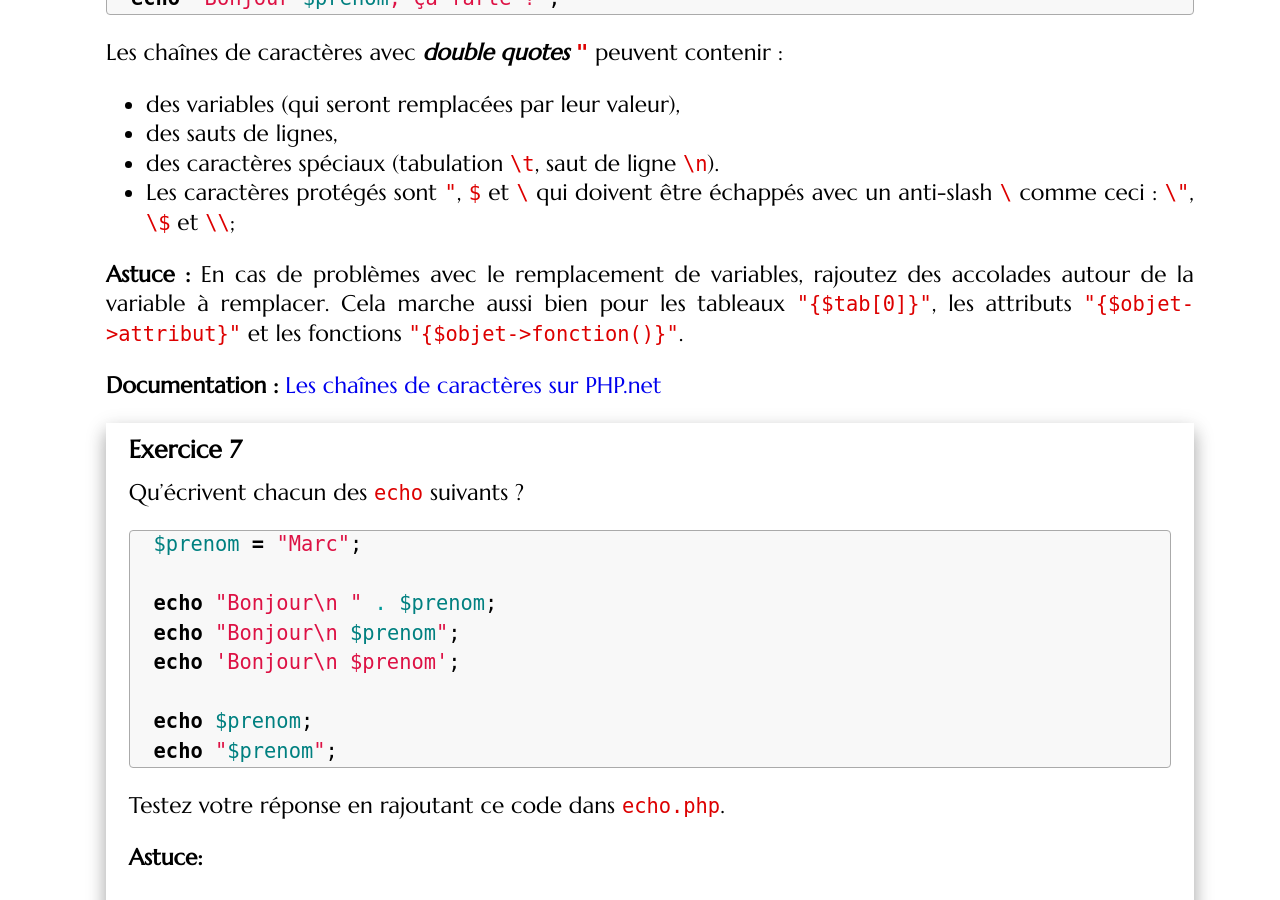
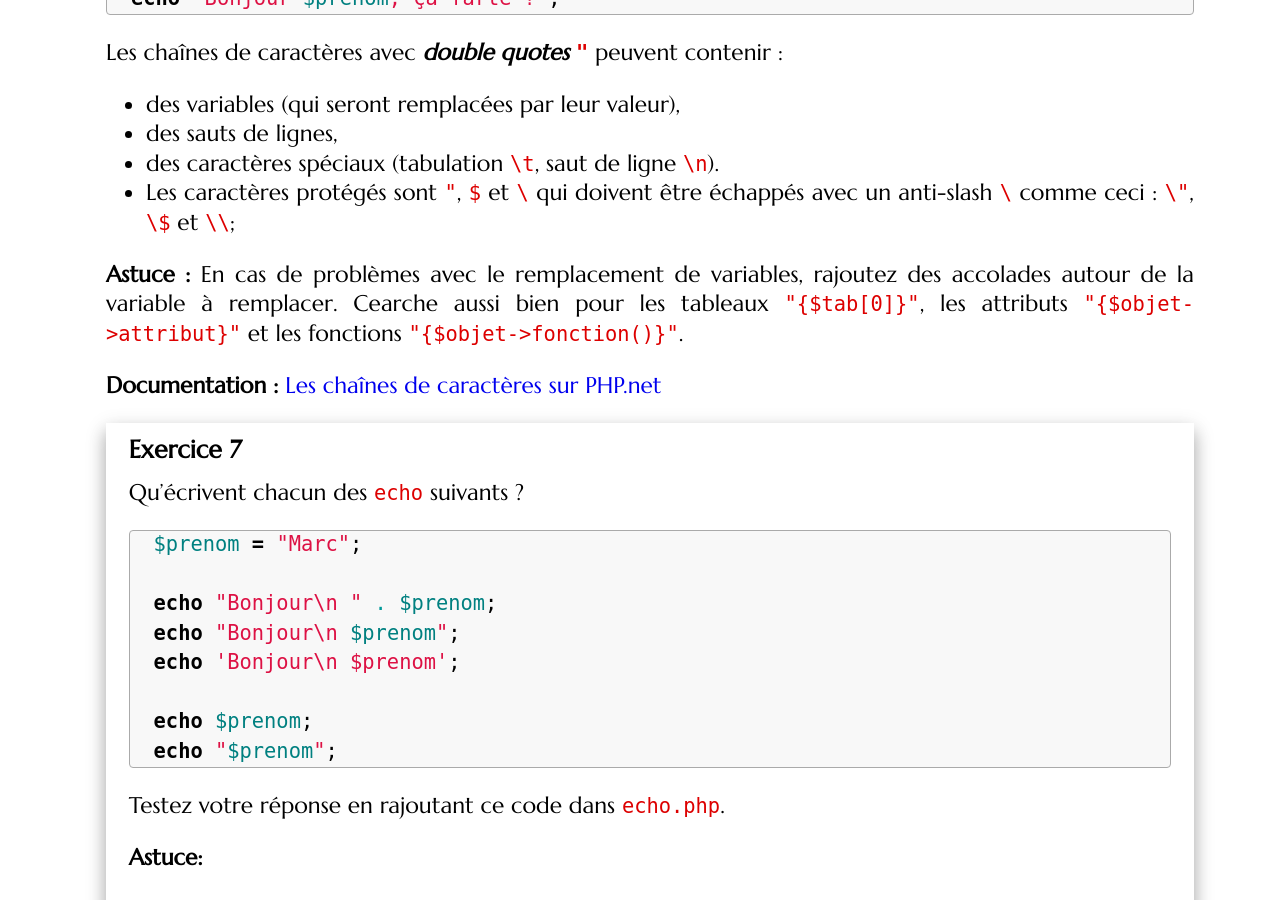
Before and after one commit to romainlebreton/R3.01-DeveloppementWeb, a Jekyll site: the page built from tutorials/tutorial1.md, in a window 1280 px wide and 900 px high, scrolled down 7193 px. Built offline with Jekyll 4.4.1, drawn with Linux system fonts in a browser that asks for light colours; some web fonts are replaced; some of the changed text lies outside the part shown.

```diff
--- a/tutorials/tutorial1.md
+++ b/tutorials/tutorial1.md
@@ -384,7 +384,7 @@ Les chaînes de caractères avec ***double quotes* `"`** peuvent contenir :
 un anti-slash `\` comme ceci : `\"`, `\$` et `\\`;
 
 **Astuce :** En cas de problèmes avec le remplacement de variables, rajoutez
-des accolades autour de la variable à remplacer. Cela marche aussi bien pour
+des accolades autour de la variable à remplacer. Cearche aussi bien pour
 les tableaux `"{$tab[0]}"`, les attributs `"{$objet->attribut}"` et les
 fonctions `"{$objet->fonction()}"`.
 
```
Also changed, not shown: other parts of tutorials/tutorial1.md (+3 -4 lines).
